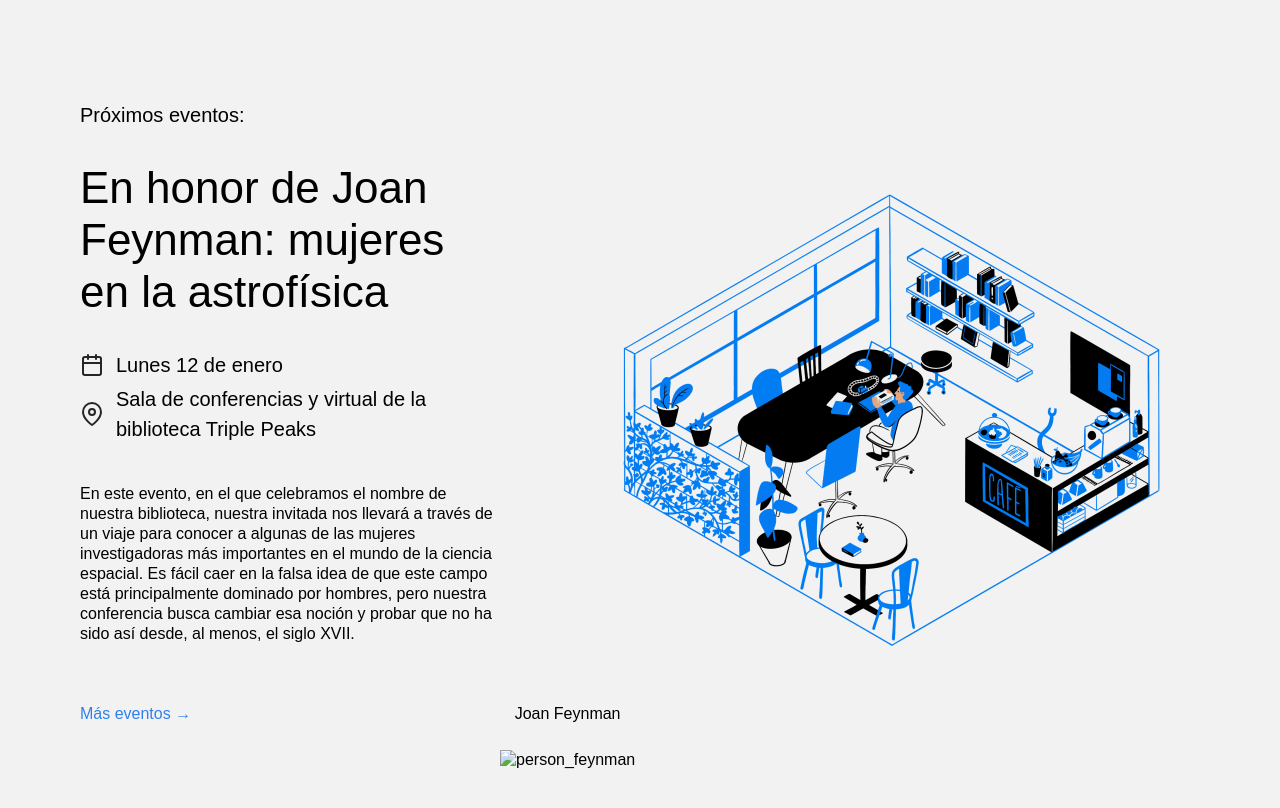
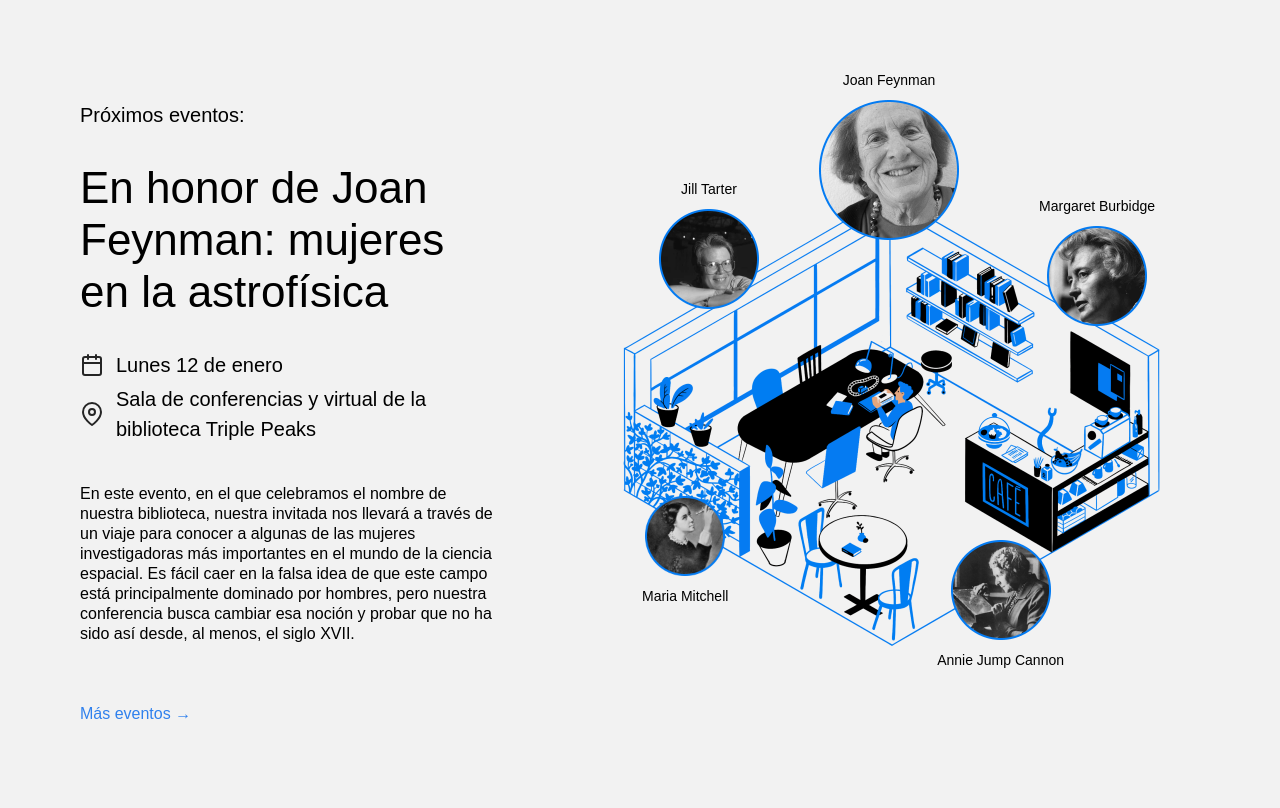
Before and after one commit to CeturaRam/web_project_library_es, a plain HTML site: page index.html in a window 1280 px wide. Shown: the part 2094-2902 px from the top of the page. Drawn offline with Linux system fonts and the light colour scheme.

Commit message:
second save 13 february

```diff
--- a/index.html
+++ b/index.html
@@ -184,9 +184,41 @@
             <div class="person person_name_feynman">
               <p class="person__caption">Joan Feynman</p>
               <img
-                src="./images/person_feynman.svg"
+                src="./images/person_feynman.png"
                 alt="person_feynman"
                 class="person__image person__image_size_l"
+              />
+            </div>
+            <div class="person person_name_burbidge">
+              <p class="person__caption">Margaret Burbidge</p>
+              <img
+                src="./images/person_burbidge.png"
+                alt="person_burbidge"
+                class="person__image person__image_size_m"
+              />
+            </div>
+            <div class="person person_name_cannon">
+              <img
+                src="./images/person_cannon.png"
+                alt="person_cannon"
+                class="person__image person__image_size_m"
+              />
+              <p class="person__caption">Annie Jump Cannon</p>
+            </div>
+            <div class="person person_name_mitchell">
+              <img
+                src="./images/person_mitchell.png"
+                alt="person_mitchell"
+                class="person__image person__image_size_s"
+              />
+              <p class="person__caption">Maria Mitchell</p>
+            </div>
+            <div class="person person_name_tarter">
+              <p class="person__caption">Jill Tarter</p>
+              <img
+                src="./images/person_tarter.png"
+                alt="person_tarter"
+                class="person__image person__image_size_m"
               />
             </div>
           </div>
--- a/styles/style.css
+++ b/styles/style.css
@@ -245,46 +245,48 @@
 }
 
 .person_name_feynman {
-  top: auto;
-  right: auto;
-  bottom: auto;
-  left: auto;
+  top: -30px;
+  left: 319px;
 }
 
 .person_name_burbidge {
-  /* Utiliza los valores correctos de las propiedades top/right/bottom/left para posicionar el elemento */
+  top: 96px;
+  right: 125px;
 }
 
 .person_name_cannon {
-  /* Utiliza los valores correctos de las propiedades top/right/bottom/left para posicionar el elemento */
+  bottom: 18px;
+  right: 216px;
 }
 
 .person_name_mitchell {
-  /* Utiliza los valores correctos de las propiedades top/right/bottom/left para posicionar el elemento */
+  bottom: 82px;
+  left: 142px;
 }
 
 .person_name_tarter {
-  /* Utiliza los valores correctos de las propiedades top/right/bottom/left para posicionar el elemento */
+  top: 79px;
+  left: 159px;
 }
 
 .person__image {
-  /* max-width: 100%; */
+  max-width: 100%;
 }
 
 .person__image_size_l {
-  /* width: 140px; */
+  width: 140px;
 }
 
 .person__image_size_m {
-  /* width: 100px; */
+  width: 100px;
 }
 
 .person__image_size_s {
-  /* width: 80px; */
+  width: 80px;
 }
 
 .person__caption {
-  /* text-align: center;
+  text-align: center;
   font-size: 14px;
-  margin: 0; */
+  margin: 0;
 }
```
